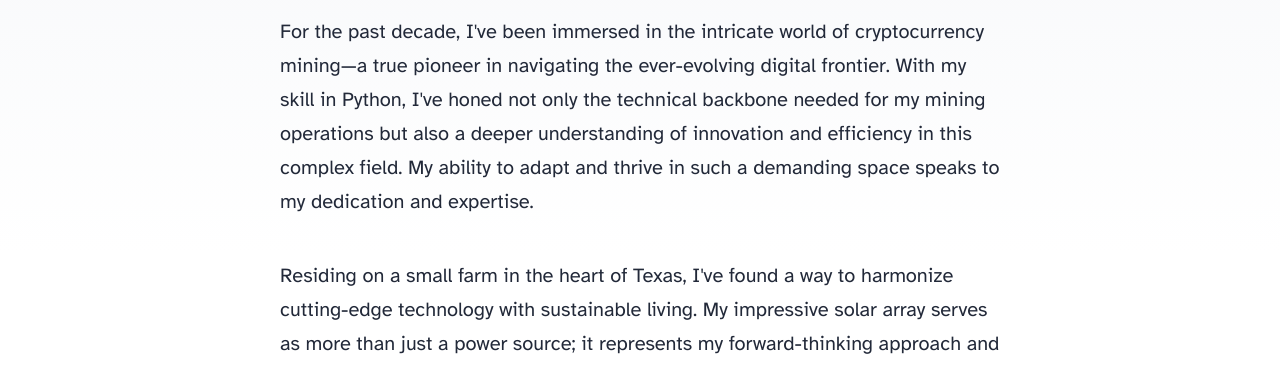
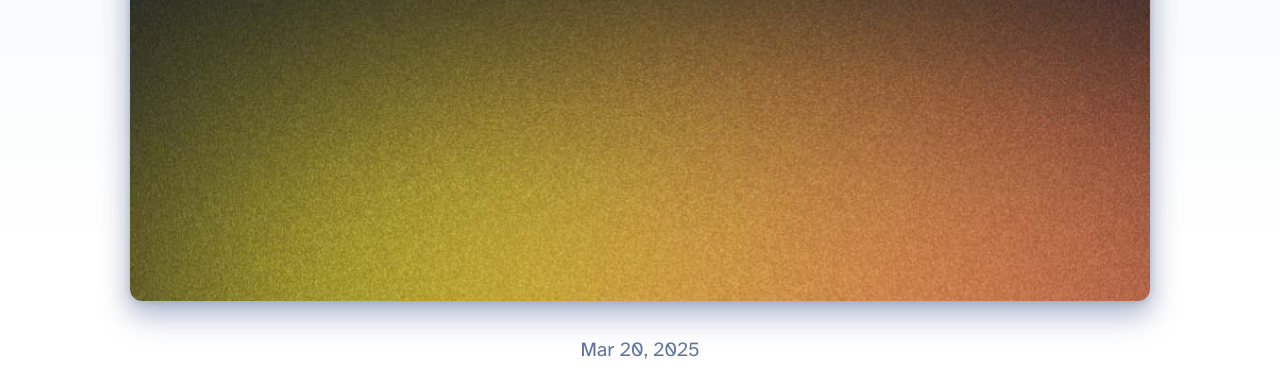
Before and after one commit to randa113/soft-paper-46a9, an Astro site: page /about in a window 1280 px wide. Shown: the part 347-715 px from the top of the page. Built offline with nearby package versions, Linux system fonts and the light colour scheme; Astro itself is replaced by a stand-in of ours.

Commit message:
Update about.astro

```diff
--- a/src/pages/about.astro
+++ b/src/pages/about.astro
@@ -6,7 +6,7 @@ import Layout from '../layouts/BlogPost.astro';
 	title="About Me"
 	description="Lorem ipsum dolor sit amet"
 	pubDate={new Date('March 20 2025')}
-	![Alt text](./public/about13.jpg"
+	heroImage="/blog-placeholder-4.jpg"
 >
 	<p>
 		For the past decade, I've been immersed in the intricate world of cryptocurrency mining—a
```
